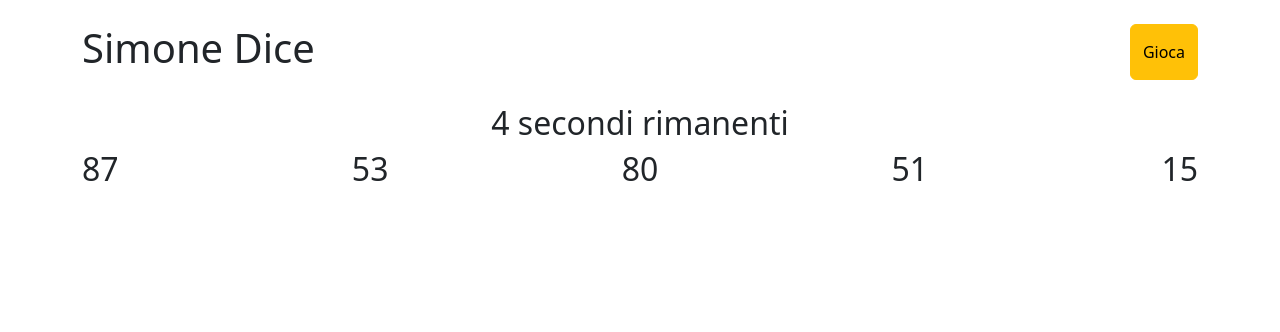
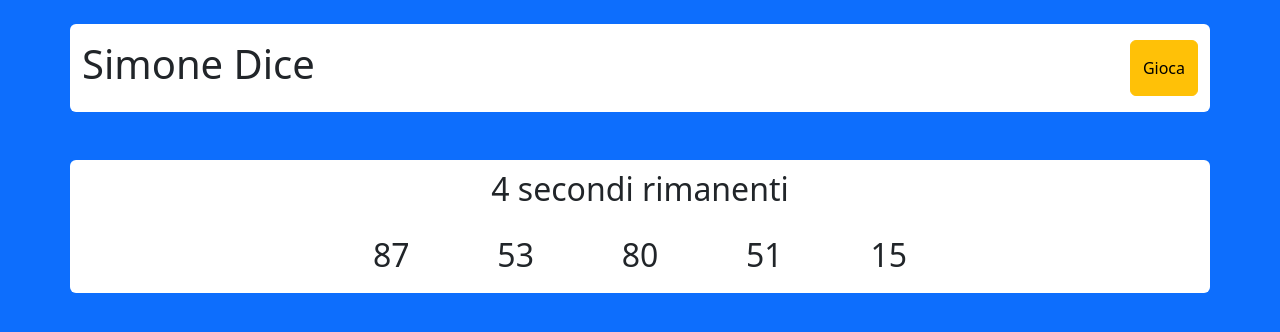
Before and after one commit to G-Lumia/js-simon, a plain HTML site: page index.html in a window 1280 px wide. Both pictures are taken after a click on the button "Gioca". Drawn offline with nearby package versions, Linux system fonts and the light colour scheme.

Commit message:
fixed style,  typos and error. added comments

```diff
--- a/css/style.css
+++ b/css/style.css
@@ -0,0 +1,9 @@
+header,main
+{
+    background-color: white;
+}
+
+main div
+{
+    padding: 10px 0 10px 0;
+}
--- a/index.html
+++ b/index.html
@@ -8,8 +8,9 @@
     <link rel="stylesheet" href="https://cdnjs.cloudflare.com/ajax/libs/font-awesome/6.3.0/css/all.min.css">
     <link rel="stylesheet" href="./css/style.css">
   </head>
-  <body>
-    <header class="container d-flex justify-content-between my-4 ">
+
+  <body class="bg-primary">
+    <header class="container rounded d-flex justify-content-between my-4 py-3">
         <h1>
             Simone Dice
         </h1>
@@ -17,14 +18,18 @@
             Gioca
         </button>
     </header>
-    <main class="container">
-        <div id="timer" class="text-center">
+
+    <main class="container rounded my-5">
+      <!-- il timer del gioco -->
+        <div id="timer" class="rounded text-center d-none">
 
         </div>
-        <div id="game" class="d-flex justify-content-between d-none">
+        <!-- sezione dove appariranno i numeri generati casualmente -->
+        <div id="game" class="container rounded d-flex justify-content-between d-none w-50">
 
         </div>
-        <div id="form" class="container w-25 d-flex flex-column align-items-center gap-2 d-none">
+        <!-- sezione dove verrà richiesto un input da parte dell'utente -->
+        <div id="form" class="container rounded w-25 d-flex flex-column align-items-center gap-2 d-none">
             <label for="num1"> Numero 1</label>
             <input class="form-control" type="text" name="num1" id="num1">
             <label for="num2"> Numero 2</label>
@@ -38,7 +43,8 @@
             <button id="send" class="btn btn-primary"> Invia </button>
         </div>
 
-        <div id="end" class="text-center my-5">
+        <!-- sezione dove verrà stampato il risultato -->
+        <div id="end" class="rounded text-center my-5 d-none ">
 
         </div>
     </main>
--- a/js/myscript.js
+++ b/js/myscript.js
@@ -9,62 +9,99 @@ const form = document.getElementById("form");
 const end = document.getElementById("end");
 const button = document.getElementById("play");
 const formButton = document.getElementById("send");
-var timeleft = 5;
-let numbers;
+let randomNum;
 
 button.addEventListener("click" , gameStart);
+// al click del bottone, apparirà il timer ed una serie di numeri generati casualmente
 function gameStart()
 {
-    numbers = [];
+    // viene inizializzato e svuotato un vettore che conterrà i numeri generati casuallemente
+    randomNum = [];
+    // viene svuotato il div che andrà a contenere i numeri generati casualmente
+    game.innerHTML = ``;
+    let timeleft = 5;
+
+    // nel caso il giocatore volesse ripetere il gioco, le varie sezioni ritornano al loro stadio originale
     game.classList.remove("d-none");
+    timer.classList.remove("d-none");
     form.classList.add("d-none");
     end.classList.add("d-none");
+
     timer.innerHTML = `<h2> Memorizza i numeri! </h2>`;
 
-    for(let i=0; i<5; i++)
+    // viene creato un vettore di numeri generati casualmente
+
+    while(randomNum.length < 5)
     {
-        numbers.push((Math.floor(Math.random() * 100) + 1));
-        game.innerHTML += `<h2>${numbers[i]}</h2>`;
+        const rngNum = Math.floor(Math.random() * 100) + 1;
+        if(randomNum.indexOf(rngNum) < 0)
+        {
+            randomNum.push(rngNum);
+        }
     }
-    var downloadTimer = setInterval(function(){
-      if(timeleft <= 0){
-        clearInterval(downloadTimer);
+
+    for(let i = 0; i < 5; i++)
+        game.innerHTML += `<h2> ${randomNum[i]} </h2> `;
+
+    // viene creato e gestito il timer del gioco
+    var gameTimer = setInterval(function(){
+        // ogni secondo avverrano le seguenti istruzioni
+      if(timeleft <= 0)
+      {
+        // nel caso il timer arrivi a 0, viene terminata l'istruzione e viene avviata la funzione timeout()
+        clearInterval(gameTimer);
         timeOut();
-      } else {
+      }
+      else
+      {
+        // altrimenti viene stampato in schermo il tempo rimanente
         timer.innerHTML = `<h2> ${timeleft} secondi rimanenti </h2>`;
       }
+    //   se c'è ancora tempo a disposizione, il timer viene decrementato di 1
       timeleft -= 1;
     }, 1000);
 }
 
+// funzione che gestirà il termine del gioco, stampando in schermo gli eventuali numeri indovinati o un messaggio di sconfitta
 function timeOut()
 {
     game.classList.add("d-none");
     timer.innerHTML = `<h2> Simone dice:<br> Ti ricordi i numeri? </h2>`
     form.classList.remove("d-none");
+    // vengono creati due vettori: uno per le risposte inserite dall'utente ed uno per i numeri indovinati
     let answers = [];
     let rightNumbers = [];
+    // viene creata una variabile che andrà a contenere l'id della risposta inserita dall'utente, utilizzato in seguito
     let numID;
+    // variabile che conterrà i punti ottenuti dopo aver indovinato i diversi numeri
     let point = 0;
     formButton.addEventListener("click", function()
     {
         form.classList.add("d-none");
+        // viene implementato il vettore answers con le risposte inserite dall'utente
         for(let i=0; i<5; i++)
         {
             numID = "num" + (i + 1);
             answers.push(document.getElementById(numID).value);
         }
+        // vengono comparati i due vettori, asnwers e randomNum. Se viene trovata una corrispondenza viene incrementato il punteggio e inserito il numero
+        // nel vettore rightNumbers
         for(let i=0; i<5; i++)
         {
-            if(answers[i] == numbers[i])
+            for(let j=0; j<5;j++)
             {
-                point ++;
-                rightNumbers.push(answers[i]);
+                if(answers[i] == randomNum[j])
+                {
+                    point ++;
+                    rightNumbers.push(answers[i]);
+                }
             }
         }
 
+        // viene stampato in schermo l'esito del gioco
         end.classList.remove("d-none");
 
+        // se il punteggio equivale a zero viene dichiarata sconfitta, altrimenti vengono stampate le risposte giuste ed il punteggio ottenuto
         if(point == 0)
         {
             end.innerHTML = `<h2 class = "text-danger"> Nessun numero indovinato </h2>`;
```
